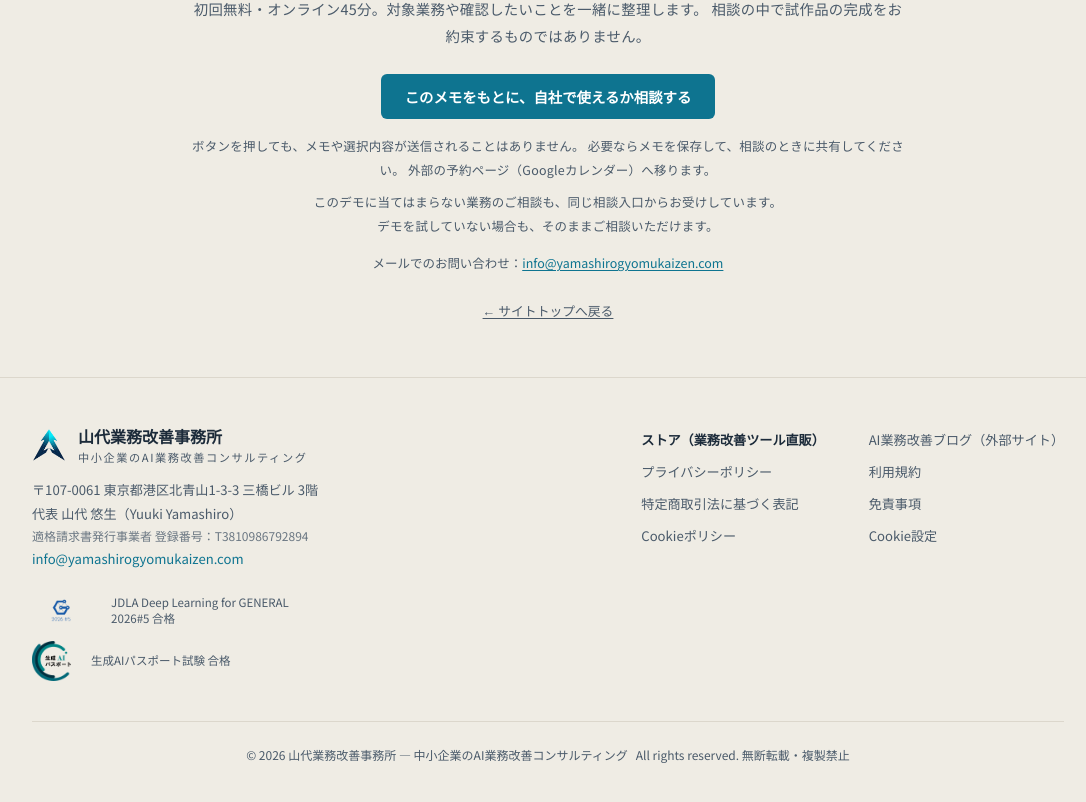
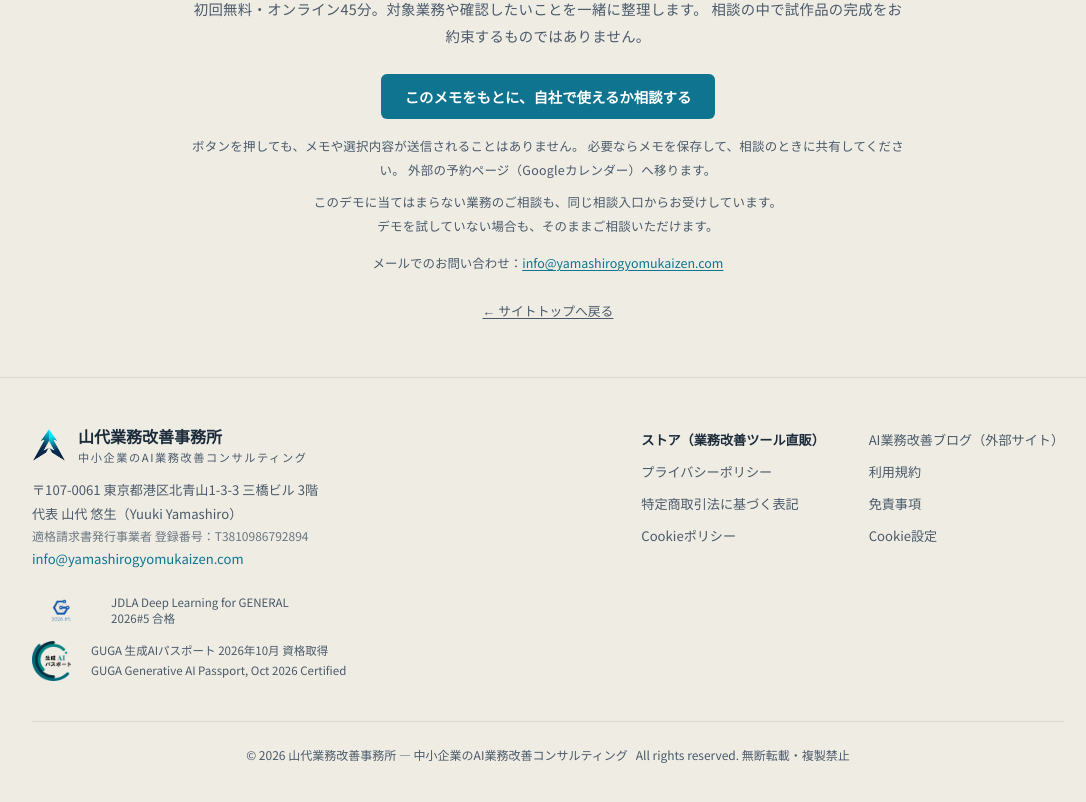
Before and after one commit to Yuuki8568/yamashiroOffice-0922, a React (Vite) app in the folder packages/web/: page /demo in a window 1280 px wide. Shown: the part 2072-2874 px from the top of the page, without its empty margins (92-1178 px from the left). Built offline with nearby package versions, Linux system fonts and the light colour scheme; a web font is replaced by a local one.

Commit message:
生成AIパスポートの資格取得年月を代表紹介とフッターに日英併記

```diff
--- a/packages/web/src/web/components/site/footer.tsx
+++ b/packages/web/src/web/components/site/footer.tsx
@@ -66,9 +66,16 @@ export function SiteFooter() {
                 loading="lazy"
                 className="h-10 w-auto"
               />
-              <p className="text-[0.72rem] leading-snug text-sumi-soft">
-                生成AIパスポート試験 合格
-              </p>
+              <div className="min-w-0 text-[0.72rem] leading-snug text-sumi-soft">
+                <p>
+                  <span className="inline-block">GUGA 生成AIパスポート</span>{" "}
+                  <span className="inline-block">2026年10月 資格取得</span>
+                </p>
+                <p lang="en" className="mt-1">
+                  GUGA Generative AI Passport,{" "}
+                  <span className="inline-block">Oct 2026 Certified</span>
+                </p>
+              </div>
             </div>
           </div>
 
--- a/packages/web/src/web/components/site/sections/profile.tsx
+++ b/packages/web/src/web/components/site/sections/profile.tsx
@@ -62,7 +62,12 @@ export function Profile() {
                   className="mx-auto h-20 w-auto"
                 />
                 <p className="mt-3 text-[0.8rem] font-bold text-sumi">
-                  生成AIパスポート試験 合格
+                  <span className="inline-block">GUGA 生成AIパスポート</span>{" "}
+                  <span className="inline-block">2026年10月 資格取得</span>
+                </p>
+                <p lang="en" className="mt-1 text-[0.75rem] leading-snug text-sumi-soft">
+                  GUGA Generative AI Passport,{" "}
+                  <span className="inline-block">Oct 2026 Certified</span>
                 </p>
                 <p className="mt-1 text-[0.68rem] text-sumi-soft">
                   一般社団法人生成AI活用普及協会（GUGA）主催
```
